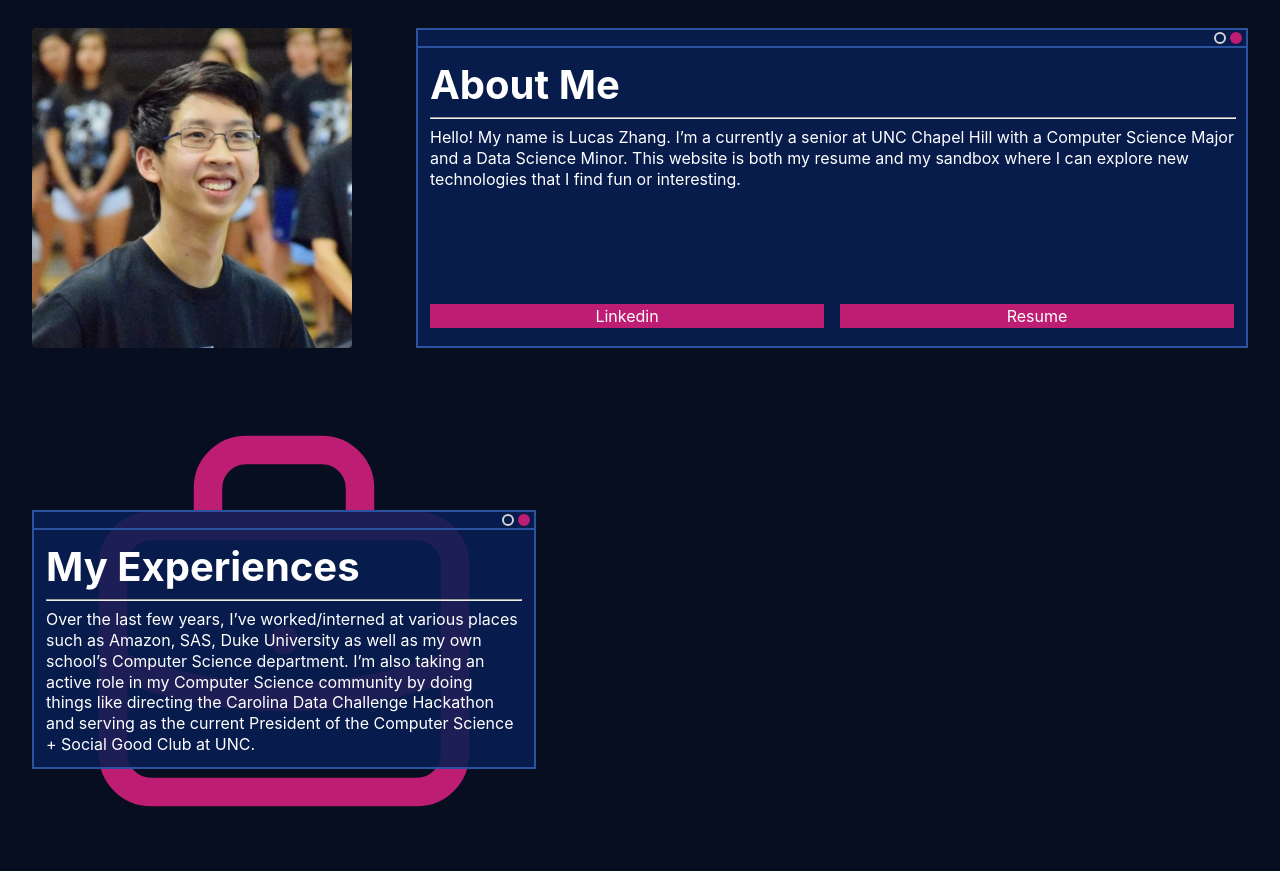
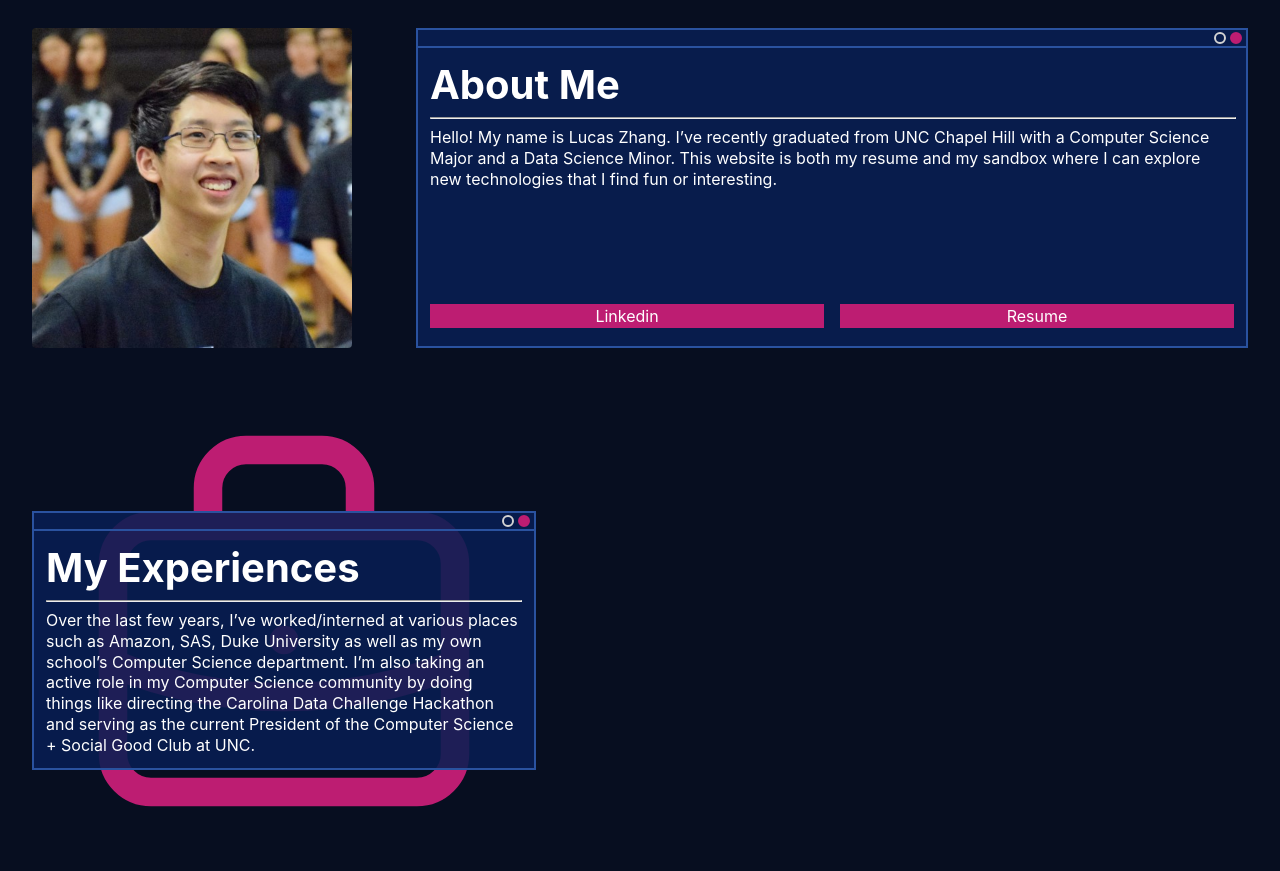
Before and after one commit to lucashzhang/astro-personal-site, an Astro site: page / in a window 1280 px wide. Shown: the part 820-1691 px from the top of the page. Built offline with nearby package versions, Linux system fonts and the light colour scheme; Astro itself is replaced by a stand-in of ours.

Commit message:
Update Sections “about”

```diff
--- a/src/cms/about.md
+++ b/src/cms/about.md
@@ -4,4 +4,4 @@ picture: /images/uploads/me.jpg
 linkedin: https://www.linkedin.com/in/lucashzhang/
 resume: https://drive.google.com/file/d/1kYoxdLcPnO5h7ehvS6RkL8_2aIfyihdu/view
 ---
-Hello! My name is Lucas Zhang. I'm a currently a senior at UNC Chapel Hill with a Computer Science Major and a Data Science Minor. This website is both my resume and my sandbox where I can explore new technologies that I find fun or interesting.
+Hello! My name is Lucas Zhang. I've recently graduated from UNC Chapel Hill with a Computer Science Major and a Data Science Minor. This website is both my resume and my sandbox where I can explore new technologies that I find fun or interesting.
```
